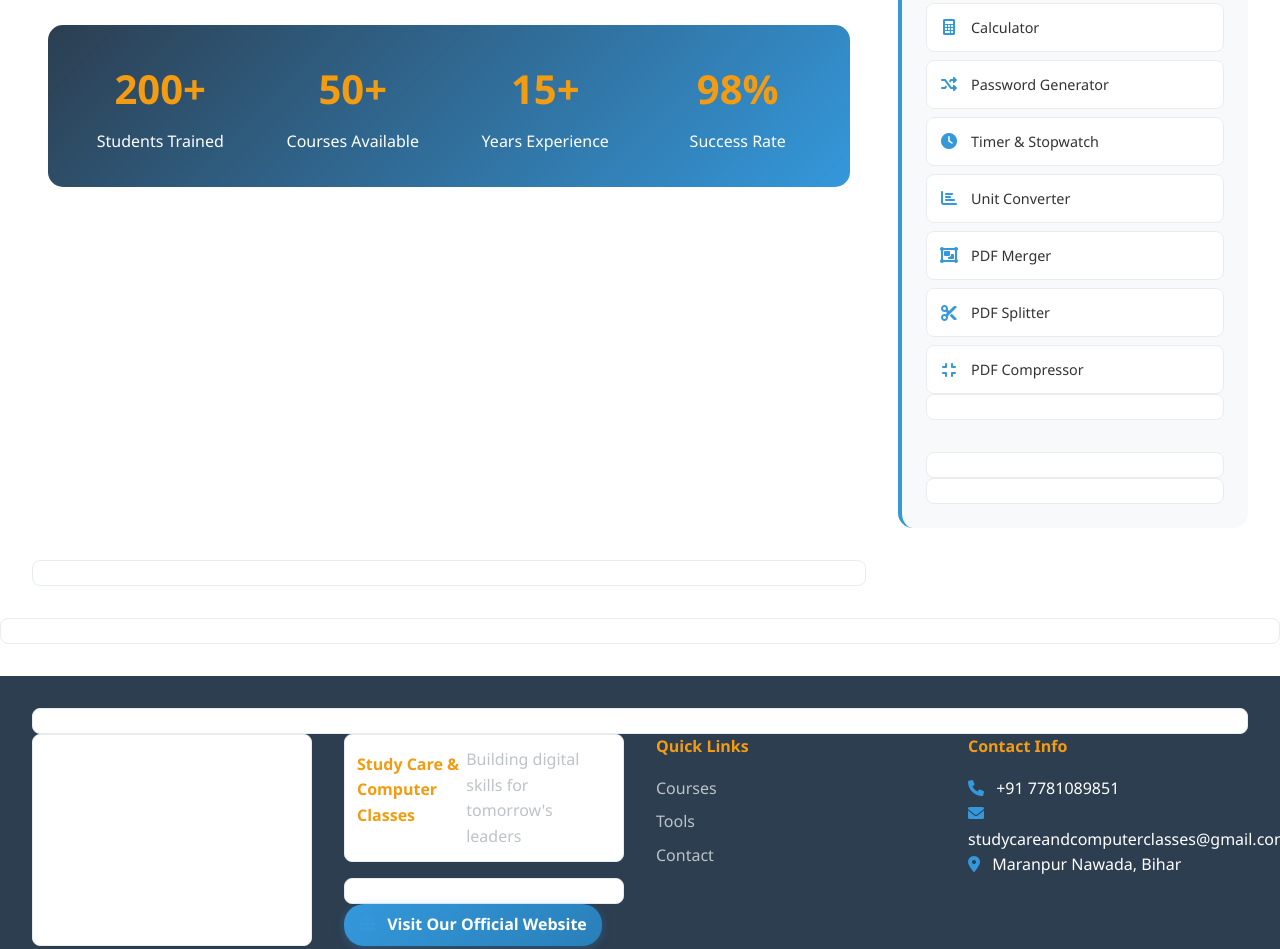
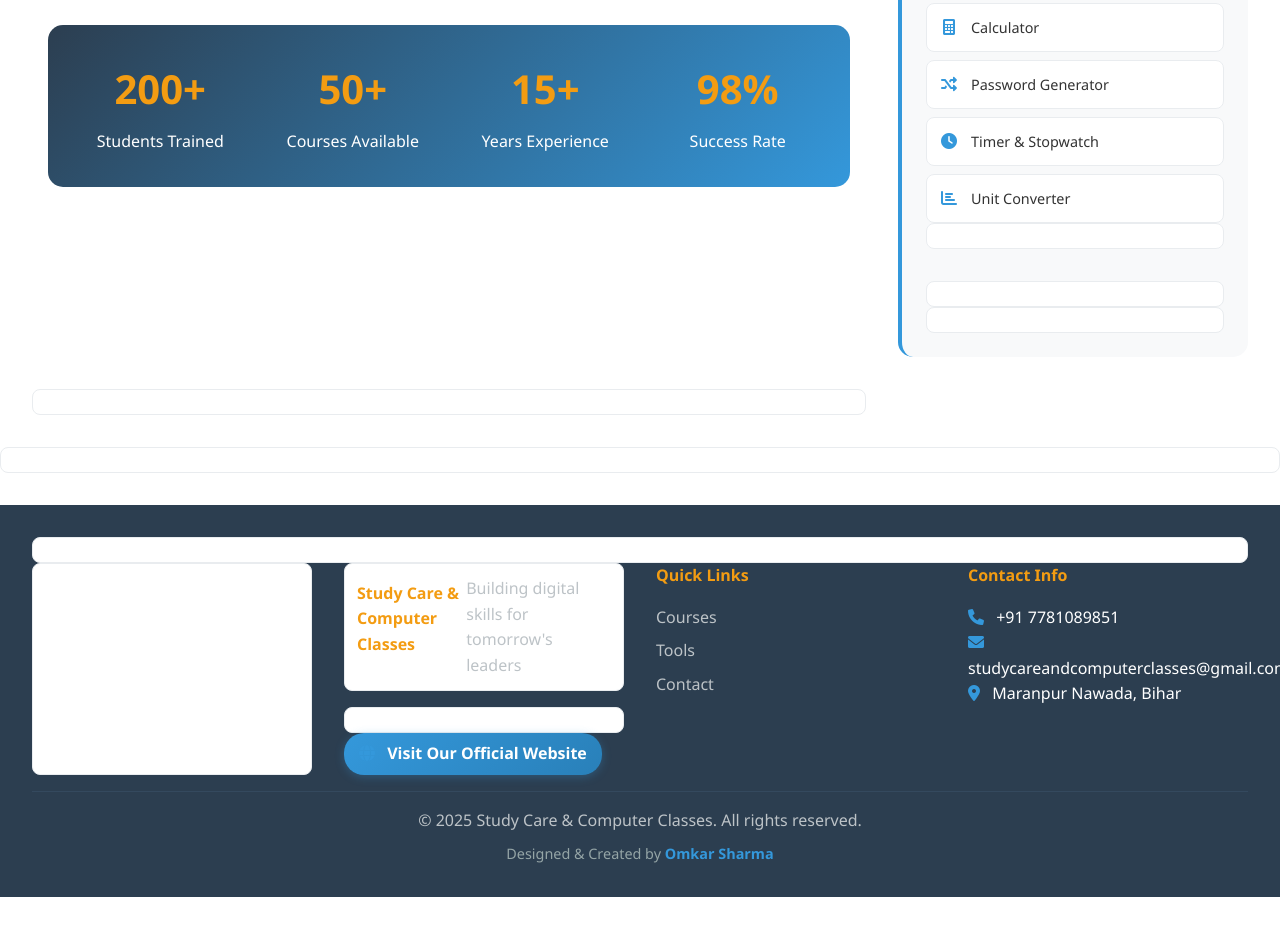
Before and after one commit to Omkarsharma30/HOMEPAGE, a plain HTML site: page index.html in a window 1280 px wide. Shown: the part 1679-2628 px from the top of the page. After the commit the page ends 2576 px from the top, so only its background shows below. Drawn offline with Linux system fonts and the light colour scheme.

Commit message:
Update index.html

```diff
--- a/index.html
+++ b/index.html
@@ -17,6 +17,7 @@
             </div>
             <nav class="nav">
                 <ul>
+
                     <li><a href="#home">Home</a></li>
                     <li><a href="#courses">Courses</a></li>
                     <li><a href="#tools">Tools</a></li>
@@ -236,18 +237,6 @@
                             <a href="#" class="tool-item">
                                 <i class="fas fa-chart-bar"></i>
                                 <span>Unit Converter</span>
-                            </a>
-                            <a href="#" class="tool-item" onclick="window.open('PDF_SPLIT/index.html', '_blank'); return false;">
-                                <i class="fas fa-object-group"></i>
-                                <span>PDF Merger</span>
-                            </a>
-                            <a href="PDF%20SPLIT/index.html" target="_blank" class="tool-item">
-                                <i class="fas fa-cut"></i>
-                                <span>PDF Splitter</span>
-                            </a>
-                            <a href="#" class="tool-item">
-                                <i class="fas fa-compress"></i>
-                                <span>PDF Compressor</span>
                         </div>
                     </div>
                 </div>
```
